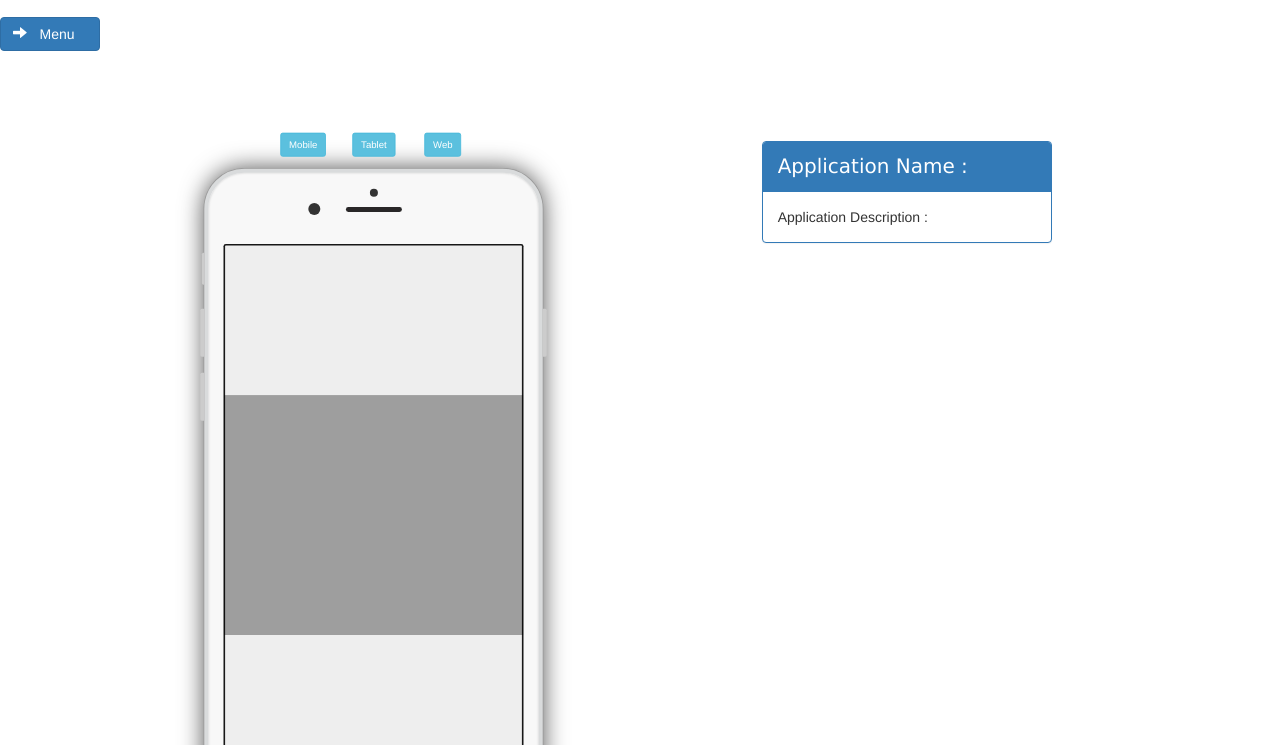
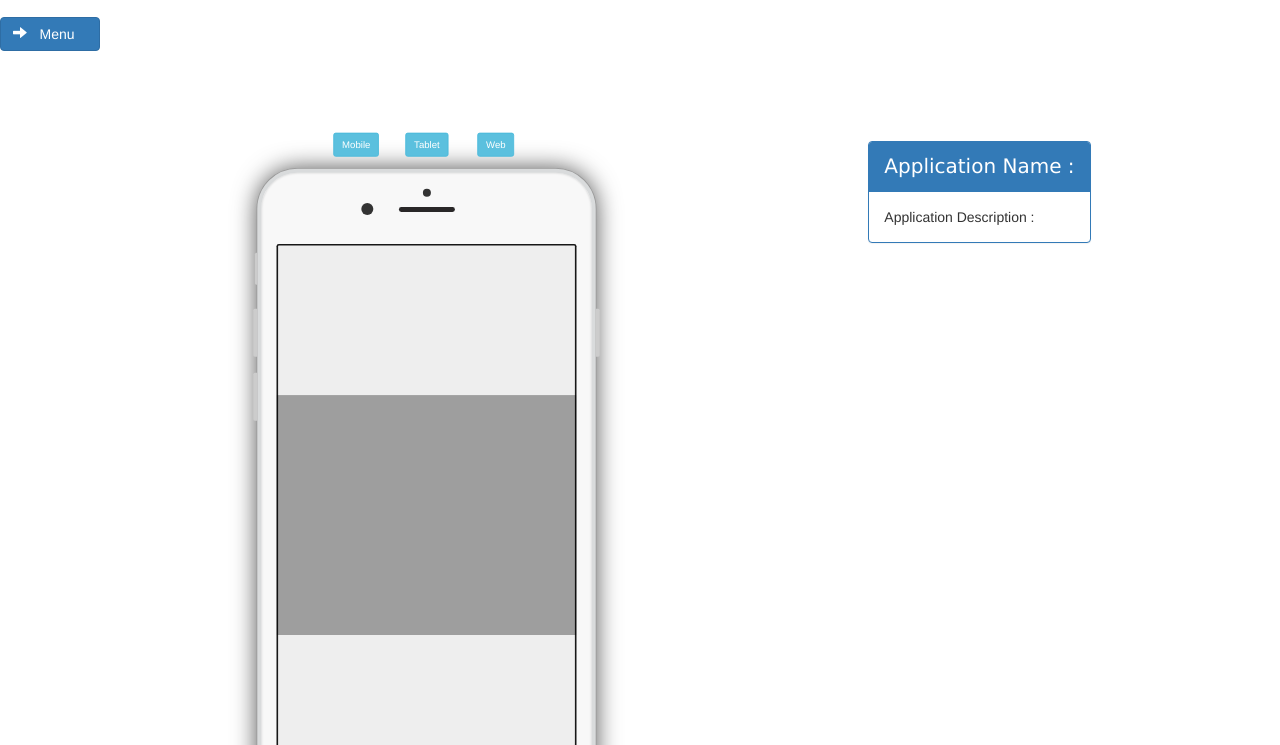
Before and after one commit to yashshukla0918/MyProfile, a plain HTML site: page index.html in a window 1280 px wide. Shown: the part 55-800 px from the top of the page. Drawn offline with nearby package versions, Linux system fonts and the light colour scheme; no server answers.

Commit message:
Update index.html

```diff
--- a/index.html
+++ b/index.html
@@ -88,6 +88,21 @@
       font-size: 2rem;
       font-family: Verdana, Geneva, Tahoma, sans-serif;
     }
+    #mydiv {
+  position: absolute;
+  z-index: 9;
+  /* background-color: #f1f1f1; */
+  /* border: 1px solid #d3d3d3; */
+  /* text-align: center; */
+}
+
+#mydivheader {
+  /* padding: 10px; */
+  cursor: move;
+  z-index: 10;
+  /* background-color: #2196F3; */
+  /* color: #fff; */
+}
   </style>
 </head>
 
@@ -131,7 +146,7 @@
   </div>
   <div class="container-fluid">
     <div class="row">
-      <div class="col-sm-7">
+      <div class="col-sm-8">
 
         <div class="iphone" id="phn-1">
           <center>
@@ -159,9 +174,11 @@
           </div>
         </div>
       </div>
-      <div class="col-sm-3"><br><br>
+      <div class="col-sm-4 "><br><br>
+      <div id="mydiv">
+        <div id="mydivheader">
         <div id="panel_div">
-          <div class="panel panel-primary">
+          <div class="panel panel-primary" data-toggle="tooltip" data-placement="top" title="Dragable Panel">
             <div class="panel-heading" id="appname">Application Name : </div>
             <div class="panel-body" id="panel_body">
               Application Description :
@@ -169,7 +186,9 @@
           </div>
         </div>
       </div>
-      <div class="col-sm-2"></div>
+      </div>
+
+    </div>
     </div>
     <!--ROW-1 Colse-->
 
@@ -180,42 +199,3 @@
 </body>
 
 </html>
-
-
-<!--
-
-<div class="row">
-      <div class="col-sm-6">
-        <div class="iphone" id="phn-2">
-          </!-- style="width: 800px;" --/>
-          <center>
-            <span id="mob-2" class="btn btn-sm btn-info side-btn">Mobile</span>
-            <span id="tab-2" class="btn btn-sm btn-info side-btn">Tablet</span>
-            <span id="web-2" class="btn btn-sm btn-info side-btn">Web</span>
-          </center>
-          <div class="iphone-top">
-            <span class="camera"></span>
-            <span class="sensor"></span>
-            <span class="speaker"></span>
-          </div>
-          <div class="top-bar"></div>
-          <center><iframe id="screen-2" class="iphone-screen" src="https://21170293.github.io/ebageecha/">
-              </!--style="width: 700px;align-items: center;"--/>
-            </iframe></center>
-          <div class="buttons">
-            <span class="on-off"></span>
-            <span class="sleep"></span>
-            <span class="up"></span>
-            <span class="down"></span>
-          </div>
-          <div class="bottom-bar"></div>
-          <div class="iphone-bottom">
-            <span></span>
-          </div>
-        </div>
-      </div>
-      <div class="col-sm-6"></div>
-    </div></!--ROW-2 close--/>
-
-
--->
```
